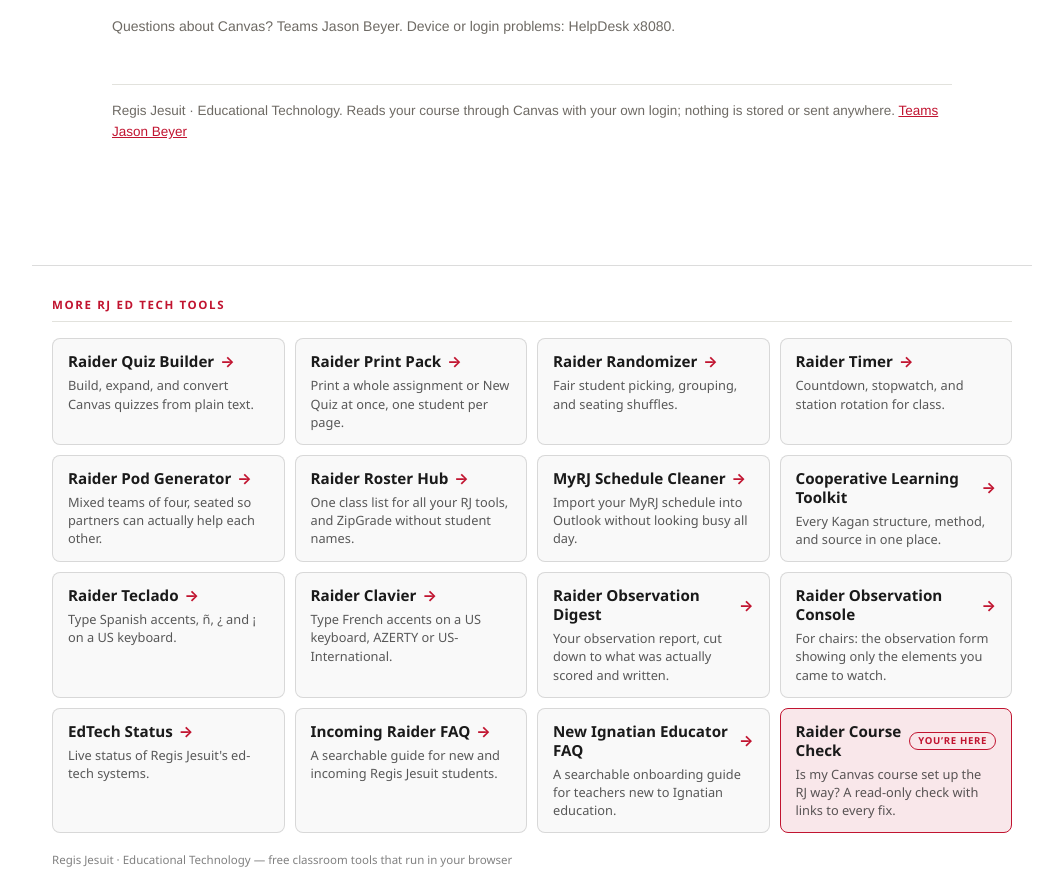
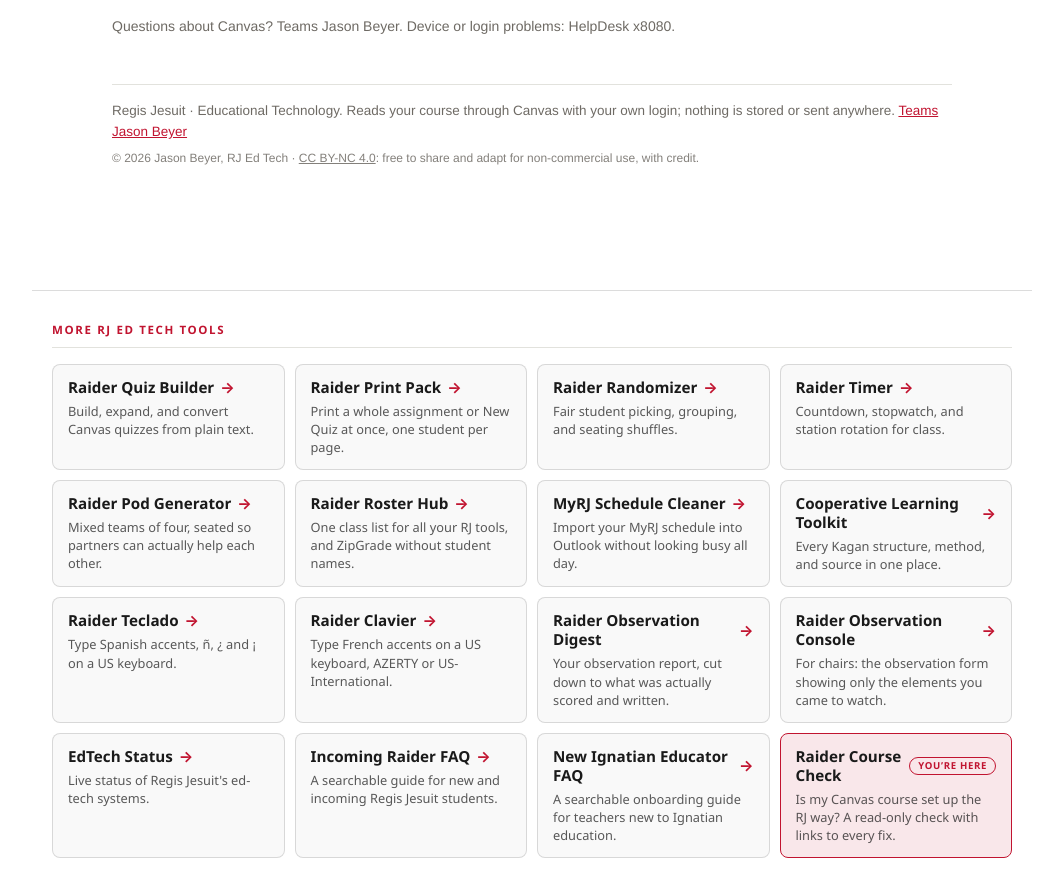
Before and after one commit to RJEdTech/Raider-Course-Check, a plain HTML site: page index.html in a window 1280 px wide. Shown: the part 3843-4716 px from the top of the page, without its empty margins (108-1171 px from the left). Drawn offline with Linux system fonts and the light colour scheme.

Commit message:
Add CC BY-NC 4.0 license for RJ Ed Tech's own work
Co-Authored-By: Claude Opus 5.5 <noreply@anthropic.com>
Claude-Session: https://claude.ai/code/session_01LX9HZPjk8SZXTVfiHMJ2M4

```diff
--- a/index.html
+++ b/index.html
@@ -214,7 +214,7 @@
 <p style="font-size:14px;color:var(--mute)">Questions about Canvas? Teams Jason Beyer. Device or login problems: HelpDesk x8080.</p>
 </section>
 
-<footer>Regis Jesuit &middot; Educational Technology. Reads your course through Canvas with your own login; nothing is stored or sent anywhere. <a href="https://teams.microsoft.com/l/chat/0/0?users=jbeyer@regisjesuit.com">Teams Jason Beyer</a></footer>
+<footer>Regis Jesuit &middot; Educational Technology. Reads your course through Canvas with your own login; nothing is stored or sent anywhere. <a href="https://teams.microsoft.com/l/chat/0/0?users=jbeyer@regisjesuit.com">Teams Jason Beyer</a><span class="rj-license" style="display:block;font-size:12px;opacity:.85;margin-top:6px">© 2026 Jason Beyer, RJ Ed Tech · <a href="https://creativecommons.org/licenses/by-nc/4.0/" target="_blank" rel="license noopener" style="color:inherit">CC BY-NC 4.0</a>: free to share and adapt for non-commercial use, with credit.</span></footer>
 </div>
 
 <script>
```
Also changed, not shown: 2 other files.
